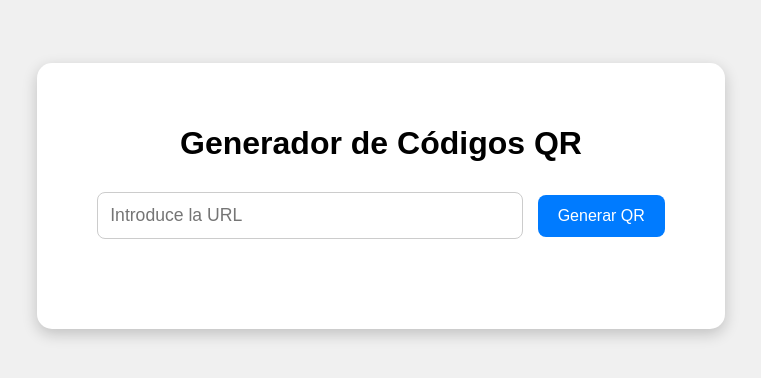
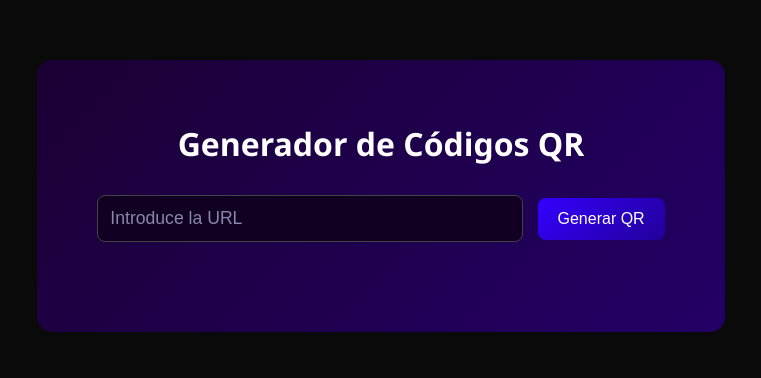
Before and after one commit to eduaibar/qrgenerator, a plain HTML site: page index.html in a window 1280 px wide. Shown: the part 204-582 px from the top of the page, without its empty margins (259-1020 px from the left). Drawn offline with Linux system fonts and the light colour scheme.

Commit message:
Update style.css

```diff
--- a/style.css
+++ b/style.css
@@ -1,19 +1,19 @@
 body {
-    font-family: sans-serif;
+    font-family: 'Segoe UI', Tahoma, Geneva, Verdana, sans-serif;
     display: flex;
     justify-content: center;
     align-items: center;
-    min-height: 100vh;
+    height: 100vh;
     margin: 0;
-    background-color: #f0f0f0;
+    background-color: #0a0a0a;
+    color: #ffffff;
 }
 
 .container {
     text-align: center;
-    background-color: #fff;
+    background: linear-gradient(135deg, #1a0033, #220066);
     padding: 40px 60px;
     border-radius: 15px;
-    box-shadow: 0 5px 15px rgba(0,0,0,0.2);
 }
 
 h1 {
@@ -26,8 +26,13 @@ input {
     padding: 12px;
     font-size: 1.1em;
     border-radius: 8px;
-    border: 1px solid #ccc;
+    border: 1px solid #444;
+    background-color: #110022;
     margin-bottom: 20px;
+}
+
+input::placeholder {
+    color: #8888aa;
 }
 
 button {
@@ -35,14 +40,15 @@ button {
     font-size: 1em;
     border-radius: 8px;
     border: none;
-    background-color: #007bff;
-    color: #fff;
+    background: linear-gradient(135deg, #3300ff, #220099);
+    color: #ffffff;
     cursor: pointer;
     margin-left: 10px;
+    transition: transform 0.2s;
 }
 
 button:hover {
-    background-color: #0056b3;
+    transform: scale(1.05);
 }
 
 #qr {
@@ -54,4 +60,6 @@ button:hover {
     height: 250px !important;
     display: block;
     margin: 0 auto;
+    border-radius: 8px;
+    background-color: #110022;
 }
```
